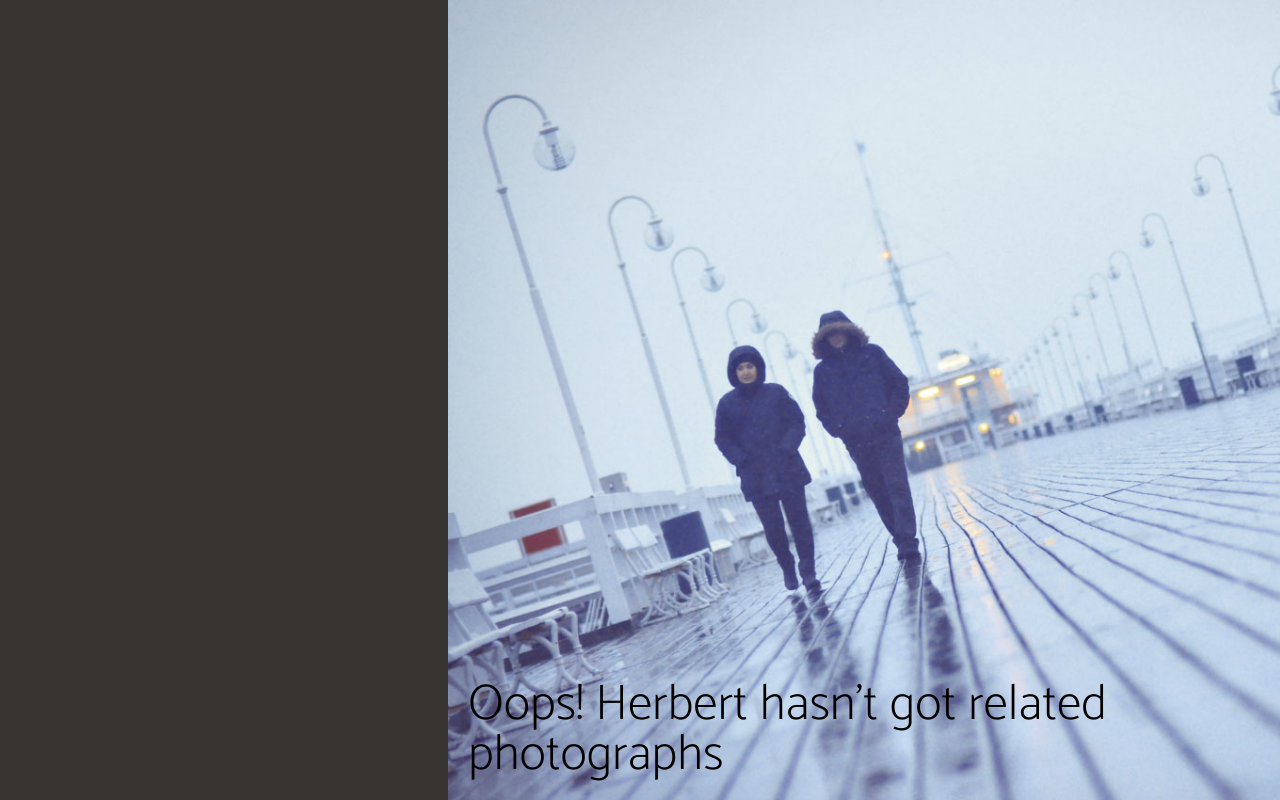
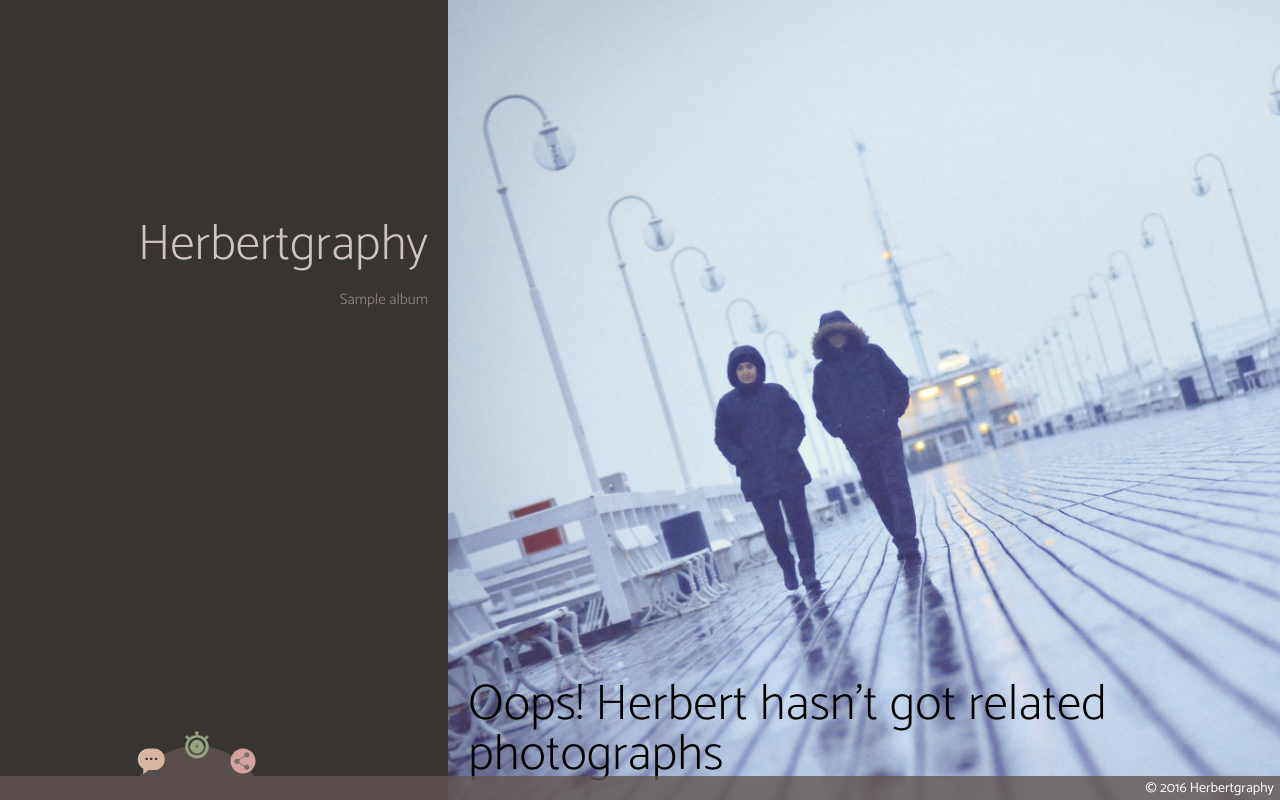
Before and after one commit to hckherbert/herbertgraphy, a CodeIgniter app: page /database/index.php/base/index in a window 1280 px wide; the page is wider, and only the part inside the window is pictured. Run offline with CodeIgniter, Linux system fonts and the light colour scheme; tables that the repository leaves empty hold one stand-in row (values such as "Sample post").

Commit message:
Base revise

```diff
--- a/application/controllers/Base.php
+++ b/application/controllers/Base.php
@@ -11,7 +11,10 @@ class Base extends CI_Controller
 
     public function index()
     {
-        $this->load->template_client("base", "basic");
+        $all_parent_albums = $this->album_model->get_all_parent_albums();
+        $data["all_parent_albums"] = $all_parent_albums;
+        $data["main_title"] = "Herbertgraphy";
+        $this->load->template_client("base", "basic", $data);
 
     }
 }
--- a/application/core/MY_Loader.php
+++ b/application/core/MY_Loader.php
@@ -11,6 +11,7 @@ class MY_Loader extends CI_Loader
     {
         if ($template_name == "basic")
         {
+            $data = array_merge($data, array("is_base"=>true));
             $this->view("client/templates/common_include", $data);
             $this->view("client/base", $data);
             $this->view("client/templates/footer", $data);
--- a/application/views/client/templates/footer.php
+++ b/application/views/client/templates/footer.php
@@ -1,5 +1,5 @@
 <?php ?>
-<div class="footer">
+<div class="footer<?php if (isset($is_base) && $is_base === true){ ?>  show<?php }?>">
     <div class="footerMenuWrapper">
         <div class="footerMenu">
             <a id="btn_ask_her" href="javascript:void(0)"></a>
--- a/application/views/client/templates/menu_info_panel.php
+++ b/application/views/client/templates/menu_info_panel.php
@@ -1,6 +1,12 @@
 <div class="infoPanel">
     <div class="menuMask"></div>
-    <div class="albumTitle bgBrown"><h1 class="bgBrown"><?php if (isset($current_album_data)) {echo $current_album_data["album_details"]->name;} ?></h1><a class="btnMenuToggle" href="javascript:void(0)"><img src="<?php echo base_url("assets/images/btnMenuToggle.png"); ?>"></a></div>
+    <div class="albumTitle bgBrown">
+        <h1 class="bgBrown">
+            <?php if (isset($current_album_data) && $current_album_data!=NULL) {echo $current_album_data["album_details"]->name;} else ?>
+            <?php if (isset($main_title) && $main_title !=NULL) { echo $main_title; } ?>
+        </h1>
+        <a class="btnMenuToggle" href="javascript:void(0)"><img src="<?php echo base_url("assets/images/btnMenuToggle.png"); ?>"></a>
+    </div>
     <div class="menuContainer mainMenuClose">
         <?php if (isset($subalbum_data) && $subalbum_data!=NULL) { ?>
             <ul class="subAlbumMenus">
@@ -31,6 +37,16 @@
                 <?php } ?>
             </ul>
         <?php } ?>
+        <?php if (isset($all_parent_albums) && $all_parent_albums!=NULL) { ?>
+            <ul class="otherAlbumMenus">
+            <?php foreach ($all_parent_albums as $album) { ?>
+                <li>
+                    <a href="album/<?php echo $album["label"]; ?>"><?php echo $album["name"]?>
+                    </a>
+                </li>
+            <?php } ?>
+            </ul>
+        <?php } ?>
         <!--<ul class="menuLinks">
             <li><a href="javascript:void(0)">Why <em>Herbertgraphy</em></a></li>
             <li><a href="javascript:void(0)">Herbertbloggy</a></li>
```
